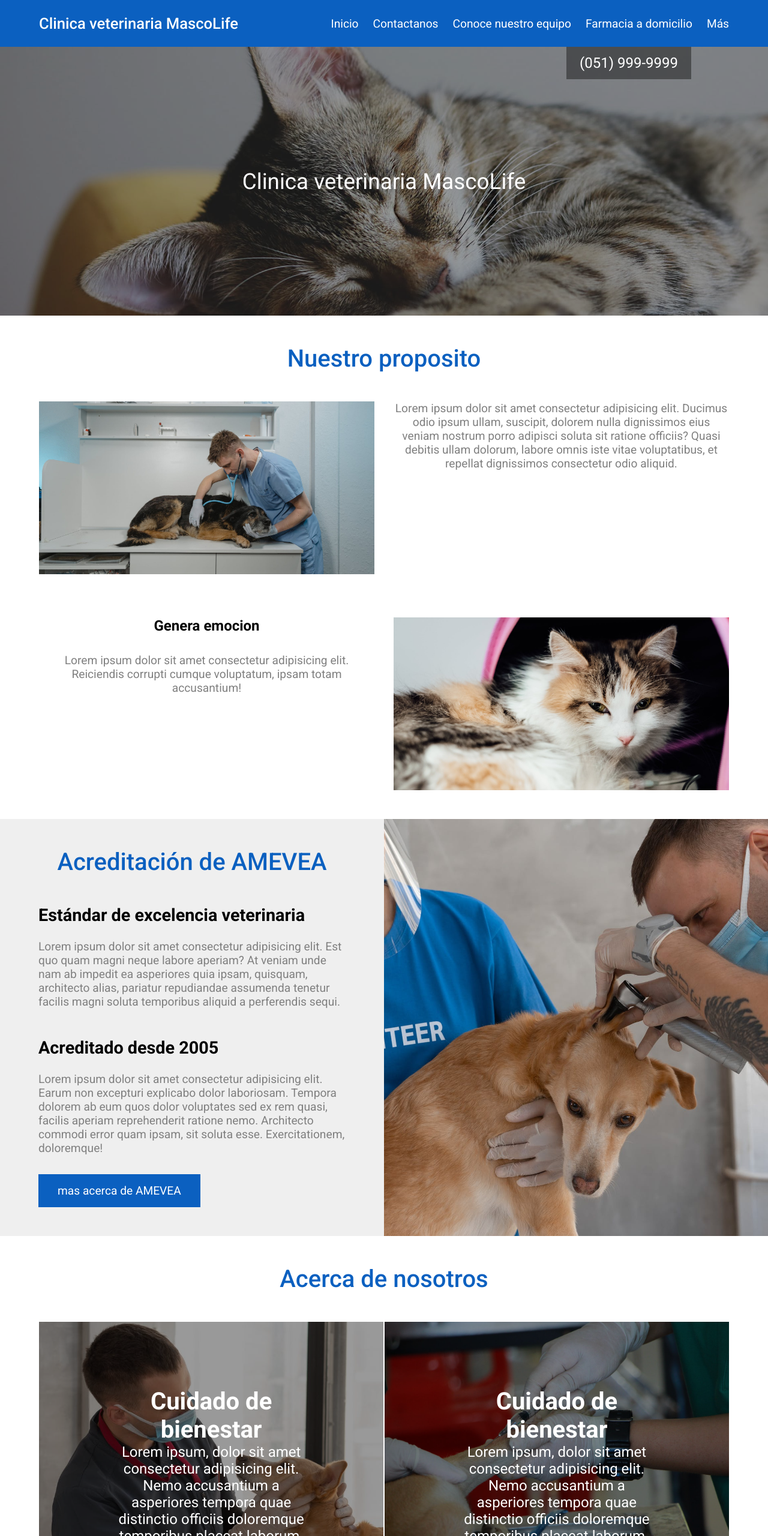
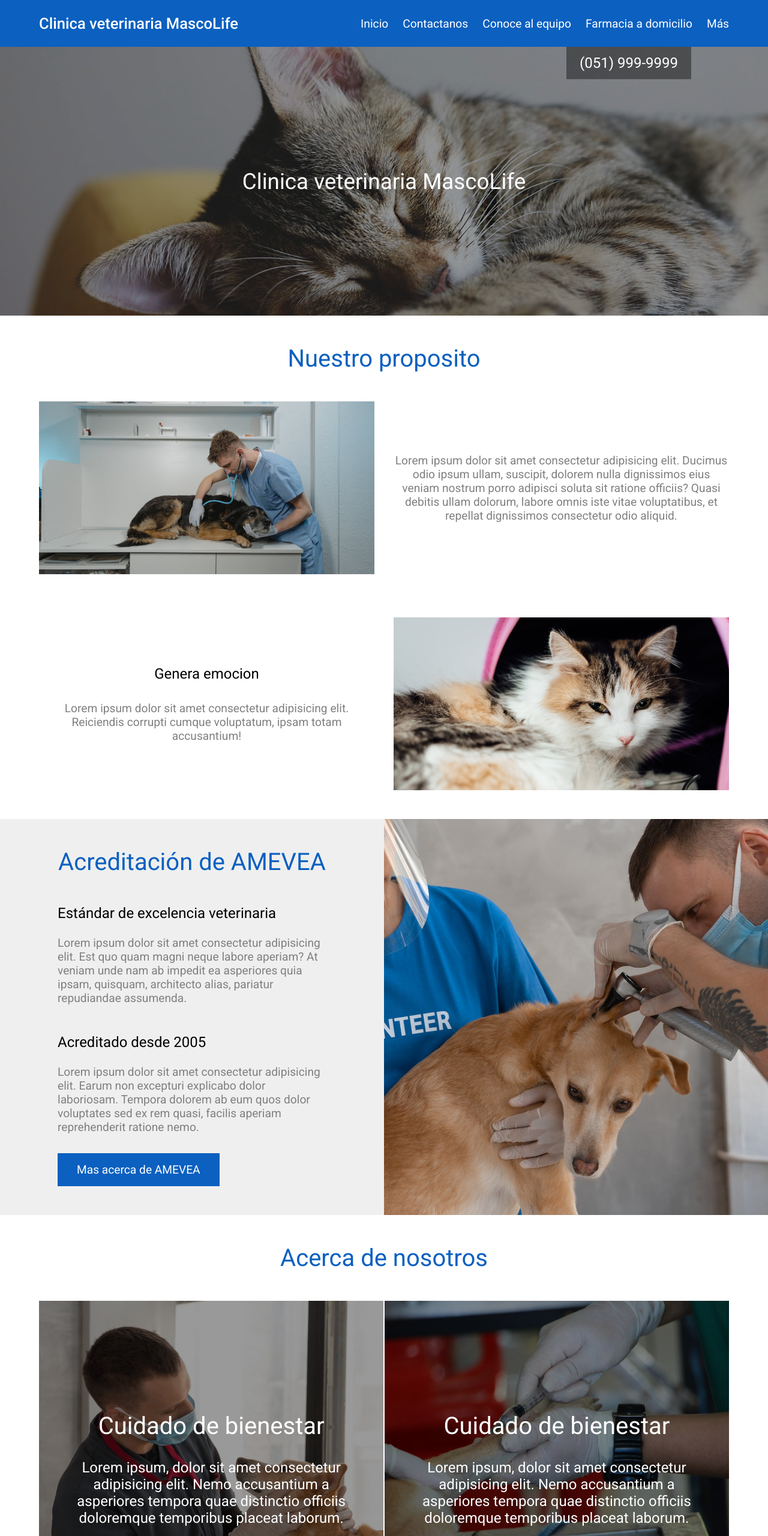
Before and after one commit to XhristianXavier/Veterinaria, a plain HTML site: page index.html in a window 1280 px wide. Shown: the top 2560 px of the page at 60% size. Drawn offline with Linux system fonts and the light colour scheme.

Commit message:
optimization

```diff
--- a/estilos/sass/contact_us.scss
+++ b/estilos/sass/contact_us.scss
@@ -92,9 +92,12 @@ body{
 .title-contact-us{
     text-align: center;
     margin-bottom: 3rem;
-    font-size: 2.5rem;
-    font-weight: 500;
+    font-size: 2rem;
+    font-weight: 400;
     color:rgb(11, 96, 192);
+    @media screen and (min-width:1024px){
+        font-size:2.5rem;
+    }
 }
 
 
@@ -226,9 +229,12 @@ body{
     .title-emergency{
         text-align: center;
         margin-bottom: 3rem;
-        font-size: 2.5rem;
-        font-weight:500;
+        font-size: 2rem;
+        font-weight:400;
         color: #0b60c0;
+        @media screen and (min-width:1024px){
+            font-size:2.5rem;
+        }
         }
     .grid{
     display:flex;
--- a/estilos/sass/index.scss
+++ b/estilos/sass/index.scss
@@ -85,9 +85,12 @@ body{
 .title-purpose{
     text-align:center;
     margin-bottom:3rem;
-    font-size: 2.5rem;
-    font-weight: 500;
+    font-size: 2rem;
+    font-weight: 400;
     color:rgb(11, 96, 192);
+    @media screen and (min-width:1024px){
+        font-size:2.5rem;
+    }
 }
 .our-purpose{
     margin-top:3rem;
@@ -134,11 +137,18 @@ body{
         flex: 0 1 50%;
         display:flex;
         flex-direction:column;
+        h2{
+            font-weight:400;
+        }
         p{
             margin-top:2rem;
             font-size:1.2rem;
             color:gray;
         }
+        @media screen and (min-width:1024px){
+            justify-content: center;
+        }
+
     }
 }
 .text__card{
@@ -148,6 +158,8 @@ body{
     flex: 1 1 100%;
     @media screen and (min-width:1024px){
         flex:1 1 50%;
+        display:flex;
+        align-items:center;
     }
 }
 //recognition
@@ -155,11 +167,14 @@ body{
     margin-top:3rem;
     background-color:#efefef;
     .wrapper-recognition{
-        width:95%;
-        margin-left:auto;
-        margin-right:auto;
+        width:calc(100% - 4rem);
+        margin-left:2rem;
+        margin-right:2rem;
+       // max-width:1150px;
         @media screen and (min-width:1024px){
-            width:80%;
+            width:70%;
+            margin-left:auto;
+            margin-right:auto;
         }
     }
     .card{
@@ -183,15 +198,22 @@ body{
     .info__card{
         padding:3rem 0;
         flex: 0 1 50%;
+        @media screen and (min-width:1024px){
+            //display:flex;
+            //justify-content:center;
+        }
     }
 }
 
 .title-recognition{
     text-align:center;
     margin-bottom:3rem;
-    font-size: 2.5rem;
-    font-weight: 500;
+    font-size: 2rem;
+    font-weight: 400;
     color:rgb(11, 96, 192);
+    @media screen and (min-width:1024px){
+        font-size:2.5rem;
+    }
 }
 .btn-about-recognition{
     padding:1rem 2rem;
@@ -205,6 +227,8 @@ body{
     font-size:1.2rem;
     h2{
         margin-bottom:1.5rem;
+        font-size: 1.5rem;
+        font-weight: 400;
     }
     &.first{
         margin-bottom:3rem;
@@ -222,9 +246,11 @@ body{
     .grid{
     display:flex;
     flex-direction:column;
+    @media screen and (min-width:768px){
+    flex-direction:row;
+    }
     @media screen and (min-width:1024px){
-    flex-direction:row;
-    column-gap:.1rem;
+        column-gap:.1rem;
     }
     }
     .card{
@@ -233,7 +259,7 @@ body{
         position:relative;
         .img__card{
             flex: 0 1 auto;
-            height: 30rem;
+            height: 35rem;
             img{
                 width:100%;
                 height:100%;
@@ -242,7 +268,7 @@ body{
         }
         .paragraph-about-us{
             text-align:center;
-            width:20rem;
+            width:80%;
             color:#fff;
             position:absolute;
             top:50%;
@@ -250,10 +276,15 @@ body{
             transform:translate(50%,-50%);
             z-index:20;
             h2{
-                font-size:2.5rem;
+                font-size:2rem;
+                font-weight:400;
+                @media screen and (min-width:768px){
+                    font-size:2.5rem;
+                }
             }
             p{
                 font-size:1.5rem;
+                margin-top:2rem;
             }
         }
     &::after{
@@ -267,7 +298,7 @@ body{
         z-index:10;
         background-color:rgba(0, 0, 0, 0.4);
     }
-    @media screen and (min-width:1024px){
+    @media screen and (min-width:768px){
         flex: 0 1 50%;
     }
     }
@@ -276,9 +307,12 @@ body{
 .title-about-us{
     text-align: center;
     margin-bottom: 3rem;
-    font-size: 2.5rem;
-    font-weight: 500;
+    font-size: 2rem;
+    font-weight: 400;
     color:rgb(11, 96, 192);
+    @media screen and (min-width:1024px){
+        font-size:2.5rem;
+    }
 }
 
 //home-delivery
@@ -289,7 +323,7 @@ body{
 .banner-home-delivery{
     background-image: url('../../img/home-delivery.jpeg');
     flex-direction: column;
-    height: 15rem;
+    height: 18rem;
     background-position:50%;
     background-size: cover;
     position:relative;
@@ -304,6 +338,9 @@ body{
         right:0;
         left:0;
     }
+    @media screen and (min-width:1024px){
+        height:15rem;
+    }
 }
 
 .grid-banner-home-delivery{
@@ -311,12 +348,14 @@ body{
     flex-direction: column;
     text-align: center;
     align-items: center;
+    justify-content: center;
     position: absolute;
     top: 50%;
     right: 50%;
     transform: translate(50%, -50%);
     z-index: 20;
     row-gap:1.5rem;
+    width: 60%;
     @media screen and (min-width:1024px){
         flex-direction:row;
         row-gap:0;
@@ -326,9 +365,12 @@ body{
 }
 .title-home-delivery{
     text-align:center;
-    font-size: 2.5rem;
-    font-weight: 500;
+    font-size: 2rem;
+    font-weight: 400;
     color:#fff;
+    @media screen and (min-width:1024px){
+        font-size:2.5rem;
+    }
 }
 .btn-home-delivery{
     padding:1rem 2rem;
--- a/estilos/sass/meet.scss
+++ b/estilos/sass/meet.scss
@@ -34,9 +34,12 @@ body{
         text-align: center;
         margin-top:3rem;
         margin-bottom:3rem;
-        font-size: 2.5rem;
-        font-weight: 500;
+        font-size: 2rem;
+        font-weight: 400;
         color:rgb(11, 96, 192);
+        @media screen and (min-width:1024px){
+            font-size:2.5rem;
+        }
     }
     .grid{
         display:flex;
@@ -216,12 +219,12 @@ body{
         flex-direction:column;
         .img__card{
             flex:0 1 auto;
-            height:25rem;
-            width:25rem;
+            height:80vw;
+            width:80vw;
             border-radius:50%;
             @media screen and (min-width:768px){
-                width:20rem;
-                height:20rem;
+                width:25vw;
+                height:25vw;
             }
             img{
                 width:100%;
--- a/index.html
+++ b/index.html
@@ -28,7 +28,7 @@
                             <a href="./contact_us.html">Contactanos</a>
                         </li>
                         <li>
-                            <a href="./meet.html">Conoce nuestro equipo</a>
+                            <a href="./meet.html">Conoce al equipo</a>
                         </li>
                         <li>
                             <a href="#">Farmacia a domicilio</a>
@@ -91,16 +91,16 @@
                                 <h2>
                                     Estándar de excelencia veterinaria
                                 </h2>
-                                <p>Lorem ipsum dolor sit amet consectetur adipisicing elit. Est quo quam magni neque labore aperiam? At veniam unde nam ab impedit ea asperiores quia ipsam, quisquam, architecto alias, pariatur repudiandae assumenda tenetur facilis magni soluta temporibus aliquid a perferendis sequi.</p>
+                                <p>Lorem ipsum dolor sit amet consectetur adipisicing elit. Est quo quam magni neque labore aperiam? At veniam unde nam ab impedit ea asperiores quia ipsam, quisquam, architecto alias, pariatur repudiandae assumenda.</p>
                         </div>
                         <div class="paragraph-recognition second">
                                 <h2>
                                     Acreditado desde 2005
                                 </h2>
-                                <p>Lorem ipsum dolor sit amet consectetur adipisicing elit. Earum non excepturi explicabo dolor laboriosam. Tempora dolorem ab eum quos dolor voluptates sed ex rem quasi, facilis aperiam reprehenderit ratione nemo. Architecto commodi error quam ipsam, sit soluta esse. Exercitationem, doloremque!</p>
+                                <p>Lorem ipsum dolor sit amet consectetur adipisicing elit. Earum non excepturi explicabo dolor laboriosam. Tempora dolorem ab eum quos dolor voluptates sed ex rem quasi, facilis aperiam reprehenderit ratione nemo.</p>
                         </div>
                         <a class="btn-about-recognition" href="#">
-                            mas acerca de AMEVEA
+                            Mas acerca de AMEVEA
                         </a>
                         </div>
                     </div>
```
Also changed, not shown: contact_us.html (+1 -1 lines), meet.html (+1 -1 lines), estilos/css/contact_us.css, estilos/css/index.css, estilos/css/meet.css, 3 other files.
